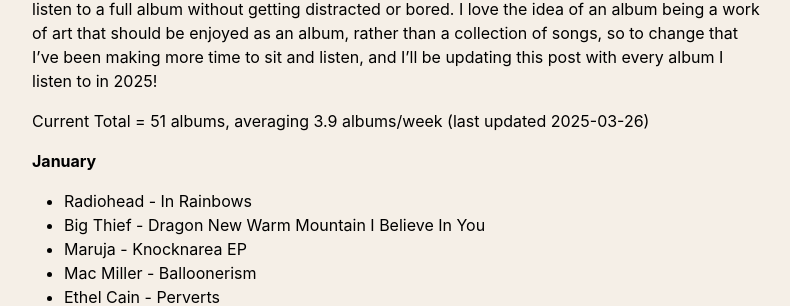
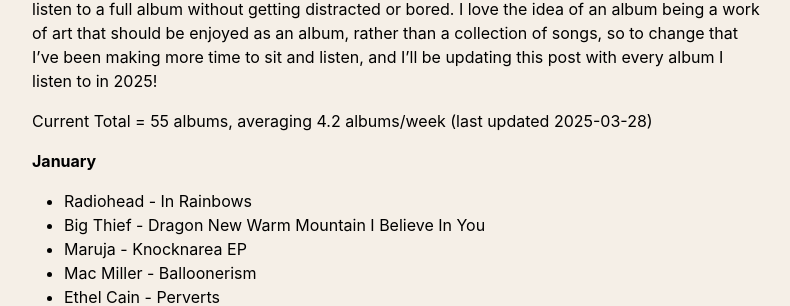
Before and after one commit to thomasmcquaidee/thomasmcquaidee.github.io, a Jekyll site: the page built from _posts/2025-01-21-listening-to-more-albums.md, in a window 1280 px wide and 900 px high. Shown: the part 299-605 px from the top of the window, without its empty margins (242-1032 px from the left). Built offline with Jekyll 4.4.1, drawn with Linux system fonts in a browser that asks for light colours; some of the changed lines change nothing that is shown; some of the changed text lies outside the part shown.

Commit message:
Update 2025-01-21-listening-to-more-albums.md

```diff
--- a/_posts/2025-01-21-listening-to-more-albums.md
+++ b/_posts/2025-01-21-listening-to-more-albums.md
@@ -9,7 +9,7 @@
 
 I've been making an effort to listen to more albums as full, cohesive bodies of work. It seems silly, especially considering my line of work, but I sometimes find it quite difficult to just sit a listen to a full album without getting distracted or bored. I love the idea of an album being a work of art that should be enjoyed as an album, rather than a collection of songs, so to change that I've been making more time to sit and listen, and I'll be updating this post with every album I listen to in 2025!
 
-Current Total = 51 albums, averaging 3.9 albums/week (last updated 2025-03-26)
+Current Total = 55 albums, averaging 4.2 albums/week (last updated 2025-03-28)
 
 
 **January**
@@ -67,8 +67,10 @@
 - Nix Northwest & Xaxi - LEISURE SICKNESS
 - IDLES - Joy as an Act of Resistance
 - Boards of Canada - Music has the Right to Children
-- * Röyksopp - Melody AM
-- * One Step Closer - All You Embrace
-- * Rizzle Kicks - Competition is for Losers
+- Röyksopp - Melody AM
+- One Step Closer - All You Embrace
+- Rizzle Kicks - Competition is for Losers
+- Nia Archives - Silence is Loud
+- Alex G - Trick
 - * Ghetts - On Purpose, With Purpose
 - * P Money, Whiney - Streets, Love & Other Stuff
```
